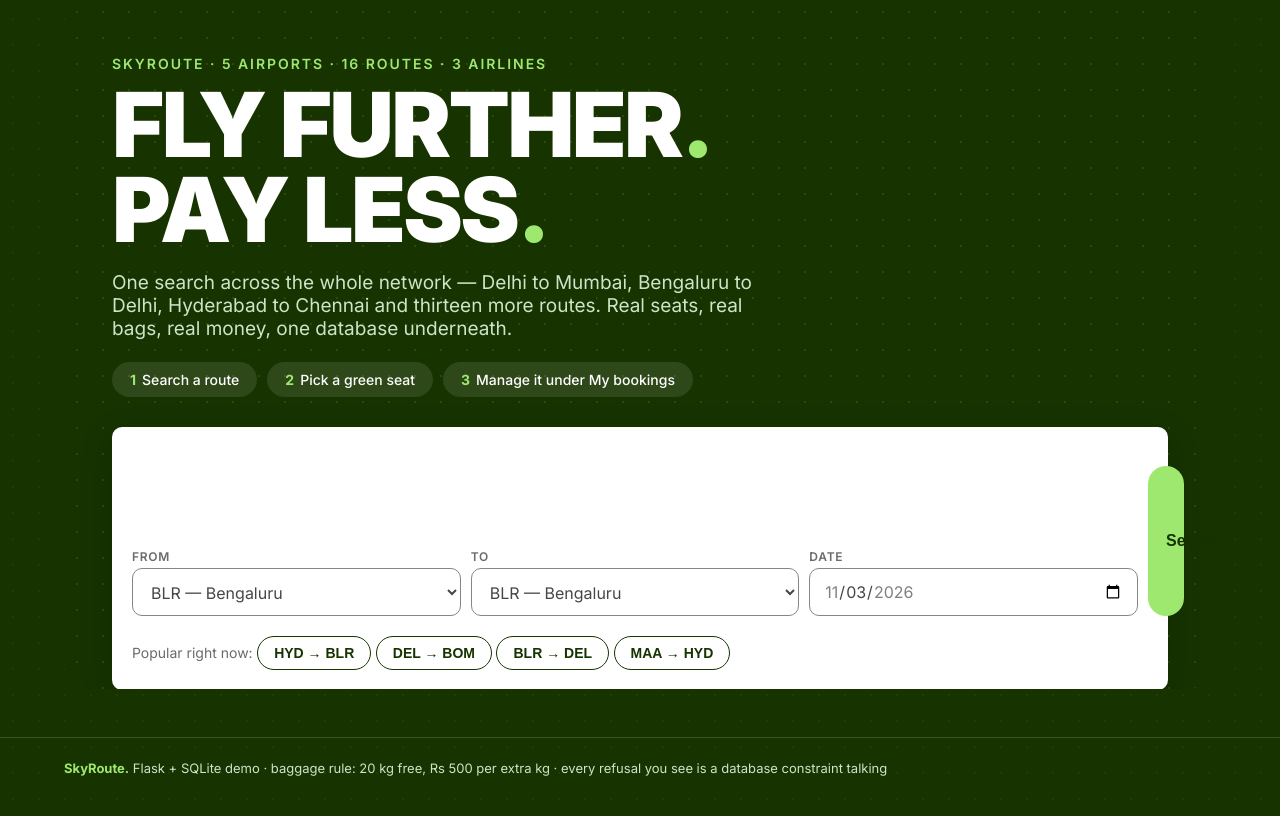
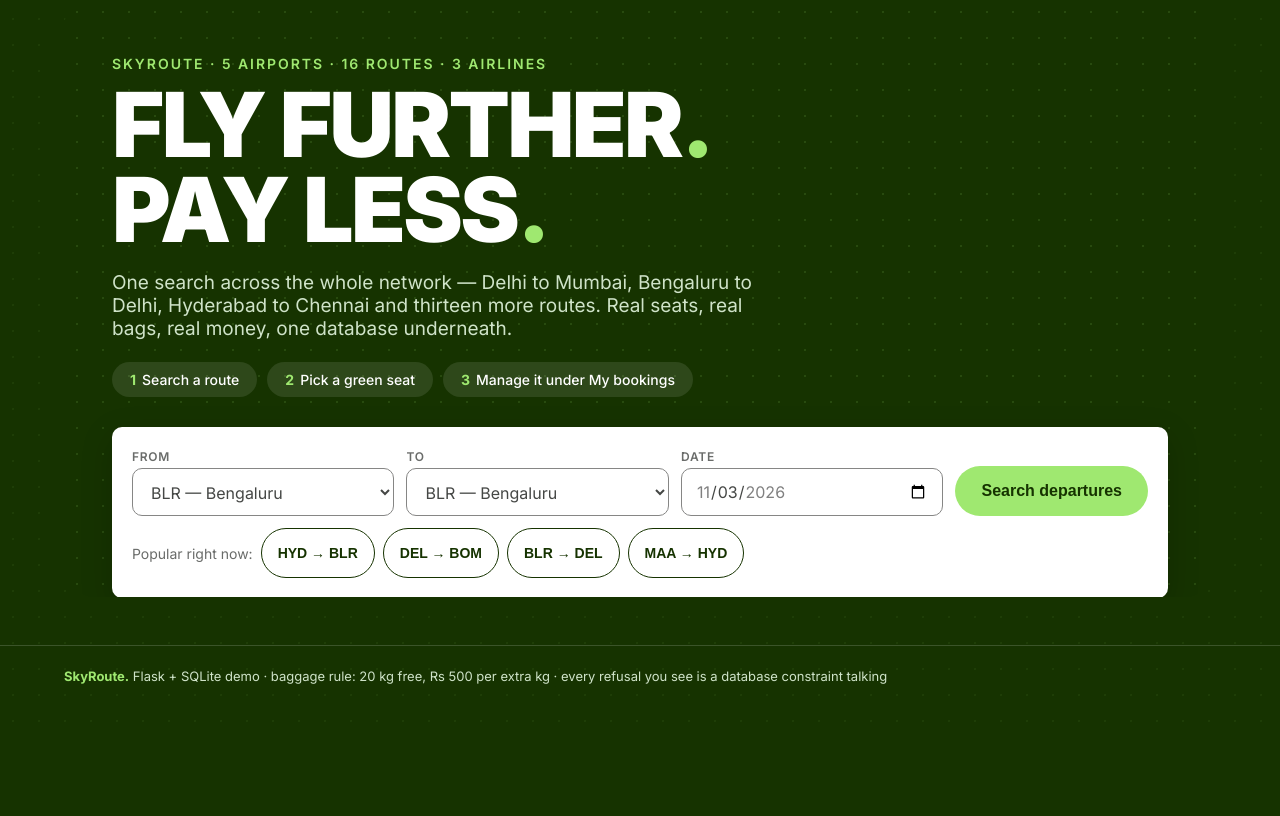
Before and after one commit to Bhaskar-1818/skyroute-dbms-python, a Flask app: page / in a window 1280 px wide. Shown: the part 98-914 px from the top of the page. After the commit the page ends 782 px from the top, so only its background shows below. Run offline with Flask 3, Linux system fonts and the light colour scheme; data comes from the database, SQL or seed files in the repository; both versions use the stored data as it was after the commit.

Commit message:
Search bar rebuilt on grid, route chips row

```diff
--- a/python/flask_app/templates/base.html
+++ b/python/flask_app/templates/base.html
@@ -47,12 +47,13 @@ font-size:14px;font-weight:500}
 .how b{color:var(--lime);margin-right:6px}
 /* inset white search card inside the dark hero */
 .searchcard{background:var(--paper);border-radius:10px;padding:20px;
-margin:30px 0 -1px;display:flex;gap:10px;flex-wrap:wrap;align-items:end;
-box-shadow:0 10px 32px rgba(0,0,0,.18)}
-.searchcard .field{flex:2 1 150px;min-width:0}
-.searchcard .field:last-of-type{flex:0 0 auto}
-.searchcard button{flex:1 1 150px;max-width:230px;padding:12px 18px}
-@media (max-width:760px){.searchcard button{flex-basis:100%;max-width:none}}
+margin:30px 0 -1px;display:grid;grid-template-columns:1fr 1fr 1fr auto;gap:12px;
+align-items:end;box-shadow:0 10px 32px rgba(0,0,0,.18)}
+.searchcard .field{display:flex;flex-direction:column;gap:4px;min-width:0}
+.searchcard button{white-space:nowrap;padding:12px 26px;height:50px}
+.searchcard .chips{grid-column:1/-1;display:flex;gap:8px;align-items:center;flex-wrap:wrap}
+@media (max-width:760px){.searchcard{grid-template-columns:1fr}
+.searchcard button{width:100%;height:52px}}
 .field{display:flex;flex-direction:column;gap:4px;flex:1;min-width:150px}
 .field label{font-size:12px;font-weight:600;color:var(--slate);
 text-transform:uppercase;letter-spacing:.06em}
--- a/python/flask_app/templates/index.html
+++ b/python/flask_app/templates/index.html
@@ -17,7 +17,7 @@ real money, one database underneath.</p>
 <div class="field"><label>Date</label>
 <input type="date" name="day" value="2026-11-03" min="2026-11-01" max="2026-11-07" required></div>
 <div class="field" style="flex:0"><label>&nbsp;</label><button>Search departures</button></div>
-<div style="flex-basis:100%;margin-top:10px"><span class="mut">Popular right now:</span>
+<div class="chips"><span class="mut">Popular right now:</span>
 <button type="button" class="btn ghost small quick" data-dep="HYD" data-arr="BLR">HYD → BLR</button>
 <button type="button" class="btn ghost small quick" data-dep="DEL" data-arr="BOM">DEL → BOM</button>
 <button type="button" class="btn ghost small quick" data-dep="BLR" data-arr="DEL">BLR → DEL</button>
```
Also changed, not shown: python/flask_app/skyroute.db.
